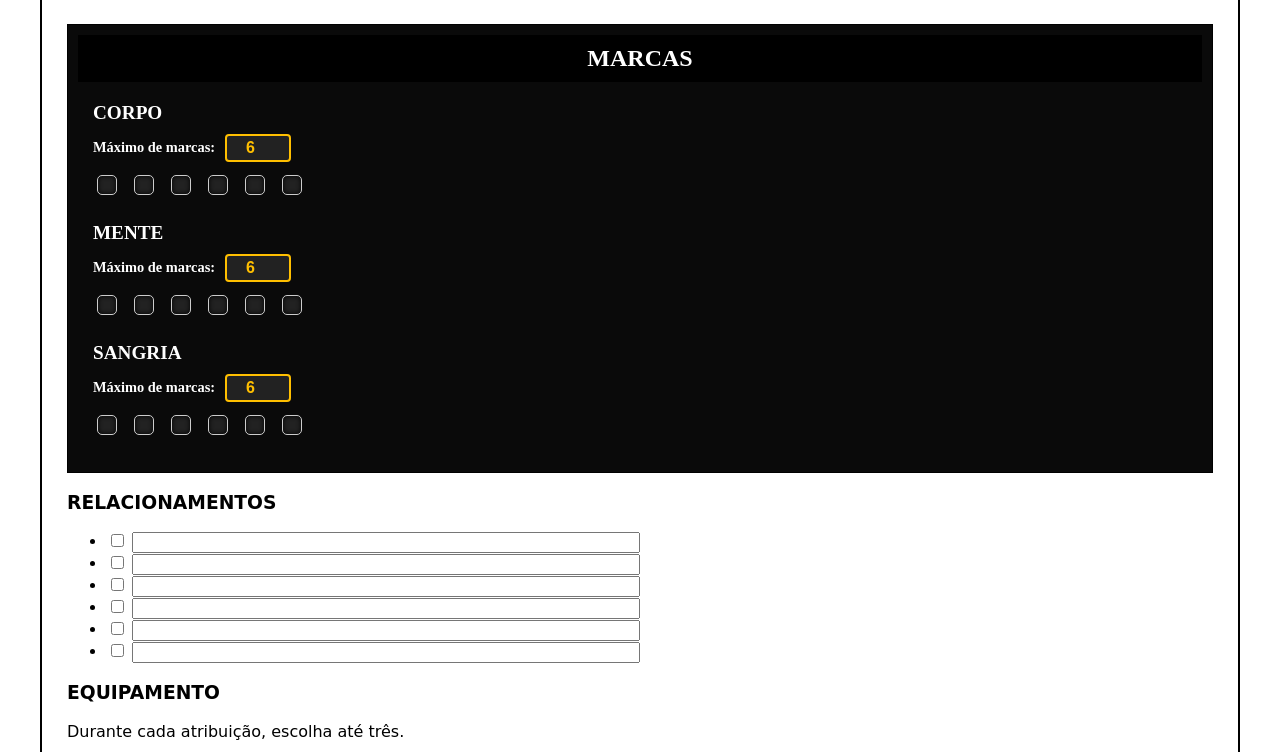
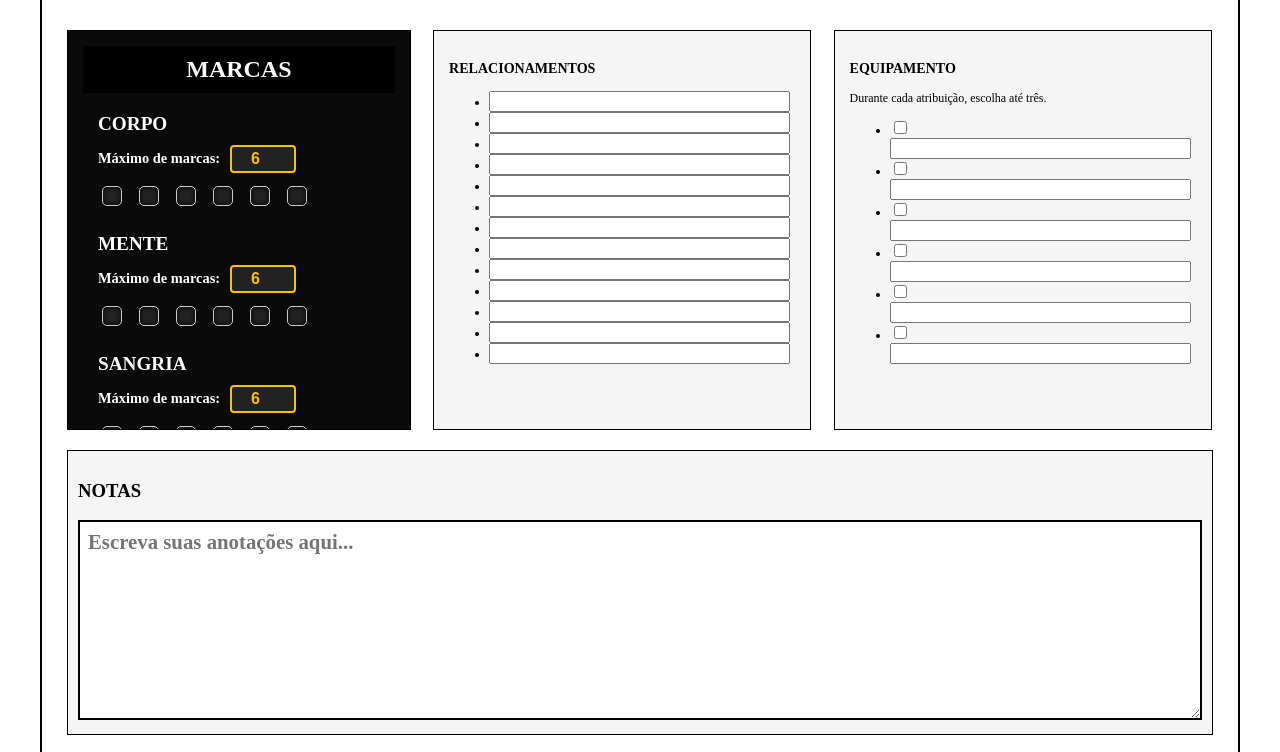
Before and after one commit to imjopa/FichaCandela, a plain HTML site: page public/index.html in a window 1280 px wide. Shown: the part 1648-2400 px from the top of the page. Drawn offline with Linux system fonts and the light colour scheme; no server answers; a web font is replaced by a local one.

Commit message:
alterações nos atributos

```diff
--- a/public/index.html
+++ b/public/index.html
@@ -181,12 +181,19 @@
           <div class="subsection relacionamentos">
             <h3>RELACIONAMENTOS</h3>
             <ul class="lista-relacionamento">
-            <li><input type="checkbox"> <input type="text"></li>
-            <li><input type="checkbox"> <input type="text"></li>
-            <li><input type="checkbox"> <input type="text"></li>
-            <li><input type="checkbox"> <input type="text"></li>
-            <li><input type="checkbox"> <input type="text"></li>
-            <li><input type="checkbox"> <input type="text"></li>
+              <li><input type="text"></li>
+              <li><input type="text"></li>
+              <li><input type="text"></li>
+              <li><input type="text"></li>
+              <li><input type="text"></li>
+              <li><input type="text"></li>
+              <li><input type="text"></li>
+              <li><input type="text"></li>
+              <li><input type="text"></li>
+              <li><input type="text"></li>
+              <li><input type="text"></li>
+              <li><input type="text"></li>
+              <li><input type="text"></li>
             </ul>
           </div>
 
@@ -207,7 +214,6 @@
             <h3>NOTAS</h3>
             <textarea rows="5" cols="40" placeholder="Escreva suas anotações aqui..."></textarea>
           </div>
-
         <button type="submit">Salvar Ficha</button>
       </form>
     </header>
--- a/public/style.css
+++ b/public/style.css
@@ -123,12 +123,28 @@ body {
 }
 
 .atributo input[type=checkbox] {
+    -webkit-appearance: none;
+  -moz-appearance: none;
+  appearance: none;
+  /* Define tamanho e formato circular */
   width: 20px;
-  margin-left: 10px;
-  font-weight: 600;
-  font-size: 1rem;
-  margin-bottom: 7px;
+  height: 20px;
+  border: 2px solid #000;
+  border-radius: 50%;
+  /* Fundo branco inicialmente */
+  background-color: #fff;
+  /* Cursor de ponteiro para indicar clicável */
+  cursor: pointer;
+  /* Transição suave para a mudança de cor */
+  transition: background-color 0.3s ease, border-color 0.3s ease;
 }
+
+.atributo input[type="checkbox"] :checked {
+  background-color: #000; /* Preenchido de preto */
+  border-color: #000; /* Borda preta */
+}
+
+
 
 .small {
   font-size: 0.8rem;
@@ -338,26 +354,97 @@ input[type=number] {
   margin-right: 5px;
 }
 
-.lista-relacionamento input[type="text"] {
-    width: 500px;
+/* Container flexível para as três seções lado a lado */
+.section.marcas,
+.subsection.relacionamentos,
+.subsection.equipamento {
+  display: inline-block; /* Para respeitar largura e alinhamento */
+  vertical-align: top;   /* Alinha pelo topo */
+  box-sizing: border-box;
+  padding: 10px;
+  background-color: #0a0a0a; /* Para marcas, ajuste para as outras se quiser */
+  border: 1px solid black;
+  font-family: "Cormorant Unicase", serif;
+  font-size: 12px;
+  max-height: 300px; /* Limita altura para scroll */
+  overflow-y: auto;
 }
 
-.lista-equipamento input[type="text"] {
-    width: 500px;
+/* Larguras proporcionais para as seções */
+.section.marcas {
+   max-height: 400px; /* ou a altura que desejar */
+  min-height: 400px; /* força altura mínima igual */
+  width: 30%;
+  margin-right: 1.5%;
+    max-height: 400px;
+  padding: 15px;
+  overflow-y: auto;
 }
 
-.subsection.notas textarea {
-  width: 570px; /* Altere para o valor que você precisa, como 600px ou 100% */
+.subsection.relacionamentos {
+    max-height: 400px; /* ou a altura que desejar */
+  min-height: 400px; /* força altura mínima igual */
+  padding: 15px;
+  overflow-y: auto;
+  width: 33%;
+  margin-right: 1.5%;
+  background-color: #f5f5f5; /* Ajuste para diferenciar visualmente */
+  border: 1px solid #000;
+  color: #000;
 }
 
-.relacionamentos label,
-.equipamento label,
-.notas label {
-  display: block;
-  border-bottom: 1px solid black;
-  margin: 6px 0;
-  height: 15px;
+.subsection.equipamento {
+      max-height: 400px; /* ou a altura que desejar */
+  min-height: 400px; /* força altura mínima igual */
+  padding: 15px;
+  overflow-y: auto;
+  width: 33%;
+  background-color: #f5f5f5; /* Ajuste para diferenciar visualmente */
+  border: 1px solid #000;
+  color: #000;
 }
+
+/* Ajusta inputs para ocupar toda largura dentro das listas */
+.lista-relacionamento input[type="text"],
+.lista-equipamento input[type="text"] {
+   width: 100%;
+  max-width: 500px;
+  box-sizing: border-box;
+}
+
+/* Limita altura das listas para scroll */
+.lista-relacionamento,
+.lista-equipamento {
+
+  max-height: 360px;
+  overflow-y: auto;
+  padding-right: 5px; /* Para evitar sobreposição da scrollbar */
+}
+
+/* Seção notas ocupa toda a largura abaixo */
+.subsection.notas {
+  clear: both; /* Garante que fique abaixo das seções lado a lado */
+  margin-top: 20px;
+  padding: 10px;
+  border: 1px solid black;
+  font-family: "Cormorant Unicase", serif;
+  font-size: 1rem;
+  background-color: #f5f5f5;
+}
+
+/* Ajusta textarea para ocupar toda a largura */
+.subsection.notas textarea {
+  min-height: 200px;
+  width: 100%;
+  box-sizing: border-box;
+  padding: 8px;
+  font-family: "Cormorant Unicase", serif;
+  font-weight: 600;
+  font-size: 1.3rem;
+  border: 2px solid #000;
+  resize: vertical;
+}
+
 
 button[type="submit"] {
   margin-top: 30px;
```
Lines whose indentation alone changed are shown as unchanged.
